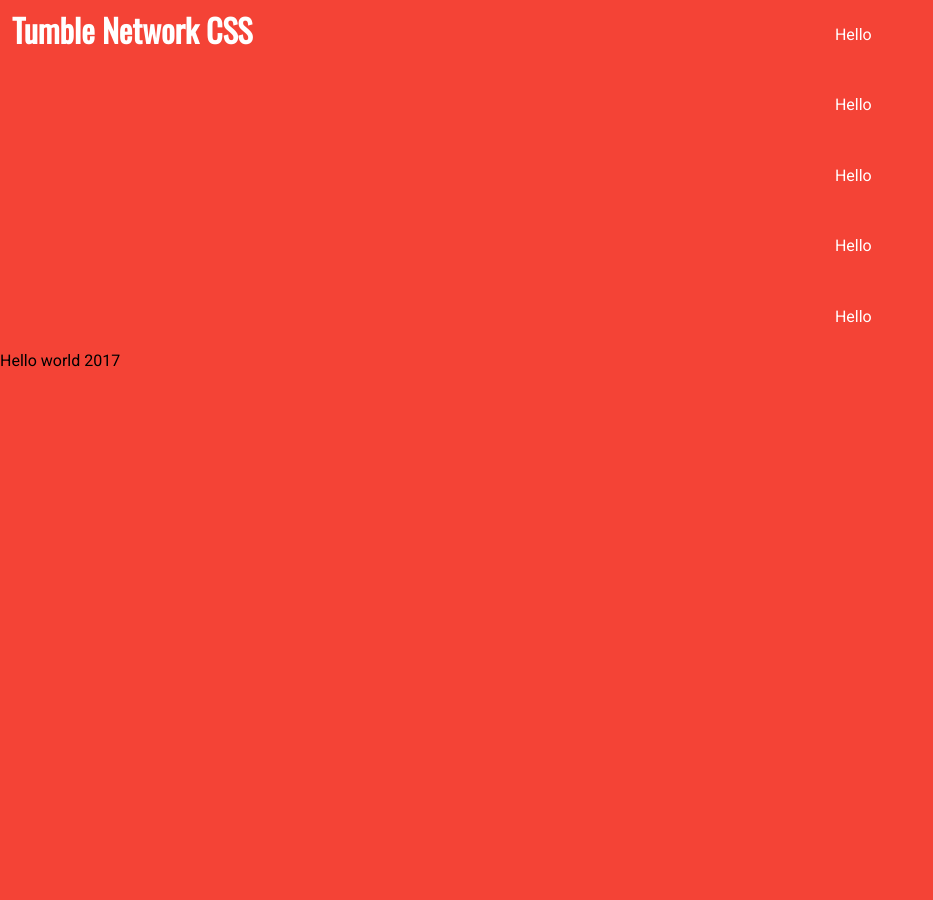
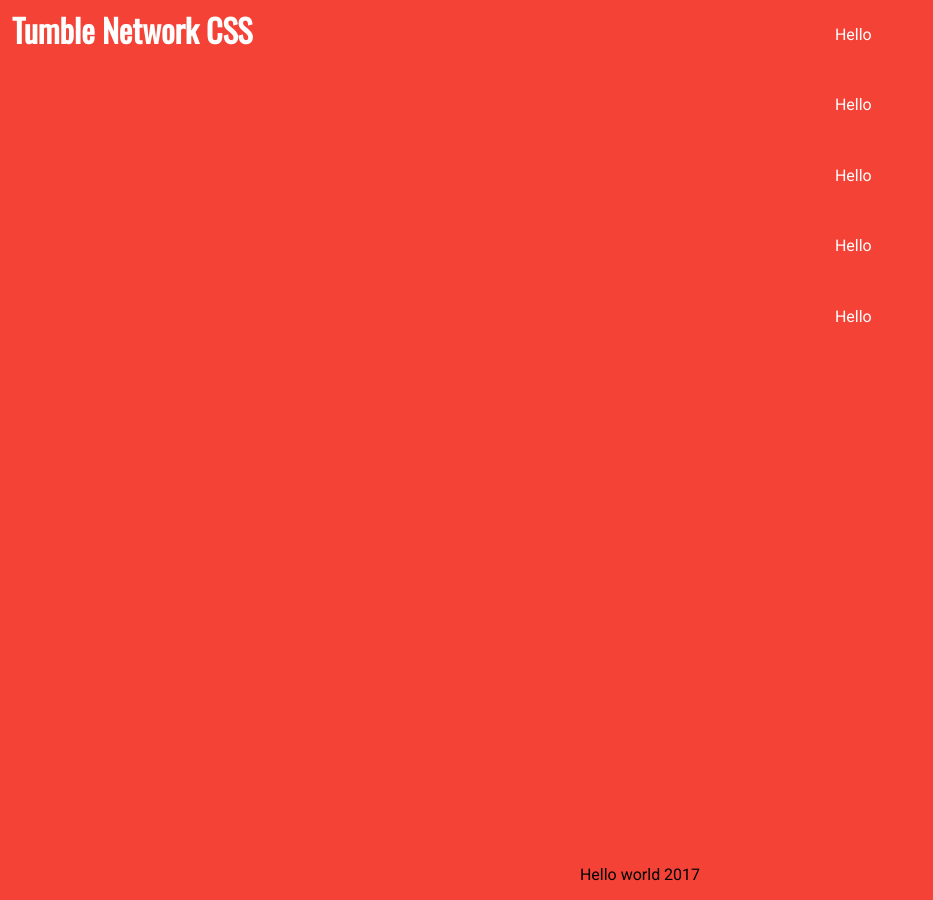
Before and after one commit to tumblenet/tumblenet-css, a Jekyll site: the page built from index.html, in a window 1280 px wide. Shown: the whole page, without its empty margins (0-933 px from the left). Built offline with Jekyll 4.4.1, drawn with Linux system fonts in a browser that asks for light colours.

Commit message:
Update tumblenet.min.html

```diff
--- a/css/tumblenet.min.html
+++ b/css/tumblenet.min.html
@@ -14,9 +14,17 @@ padding: 0;
           box-sizing: border-box;
 }
 
+
+html {
+  height: 100%;
+  box-sizing: border-box;
+}
+
 body {
-min-height:100%;
-position:relative;
+  position: relative;
+  margin: 0;
+  padding-bottom: 6rem;
+  min-height: 100%;
 }
 
 .tn-container {
@@ -26,15 +34,13 @@ position:relative;
    box-sizing: border-box;
 }
 
-}
 
 .tn-footer {
- position: absolute;
+  position: absolute;
   right: 0;
   bottom: 0;
   left: 0;
   padding: 1rem;
-  background-color: #efefef;
   text-align: center;
 }
  [class*='tn-col-'] {
```
